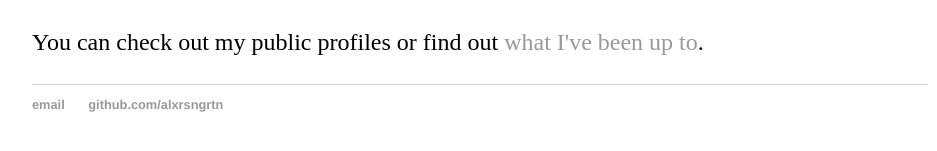
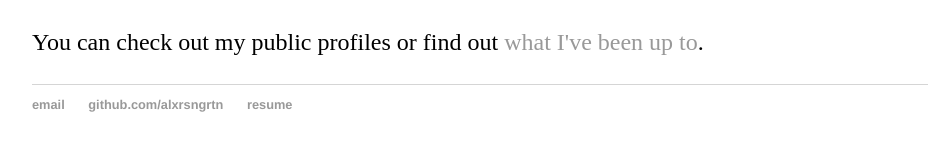
Before and after one commit to alxmrs/website, a Jekyll site: the page built from index.html, in a window 1280 px wide. Shown: the part 296-447 px from the top of the page, without its empty margins (160-1097 px from the left). Built offline with Jekyll 4.4.1, drawn with Linux system fonts in a browser that asks for light colours.

Commit message:
(added resume link)

```diff
--- a/_layouts/default.html
+++ b/_layouts/default.html
@@ -22,6 +22,7 @@
     <ul>
         <li><a href="mailto:alexrosengarten@gmail.com">email</a></li>
         <li><a href="https://github.com/alxrsngrtn">github.com/alxrsngrtn</a></li>
+        <li><a href="https://github.com/alxrsngrtn/Resumes/releases/">resume</a></li>
     </ul>
 </footer>
 </body>
```
